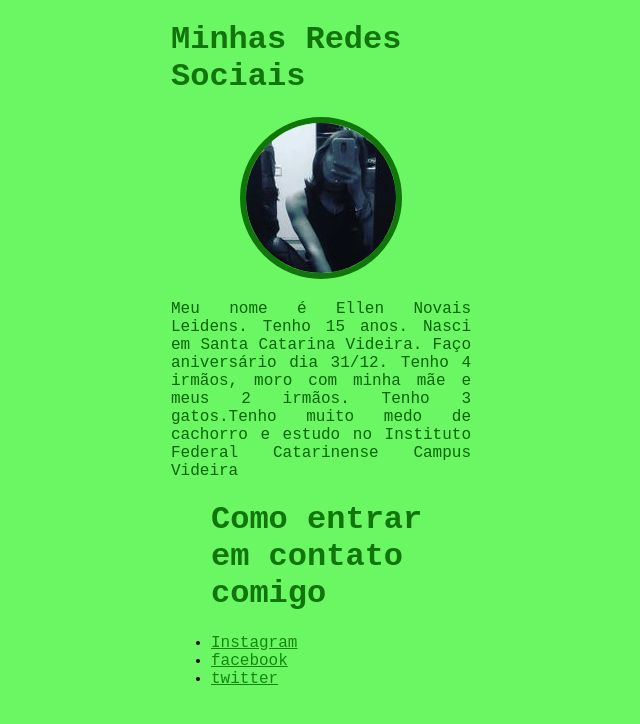
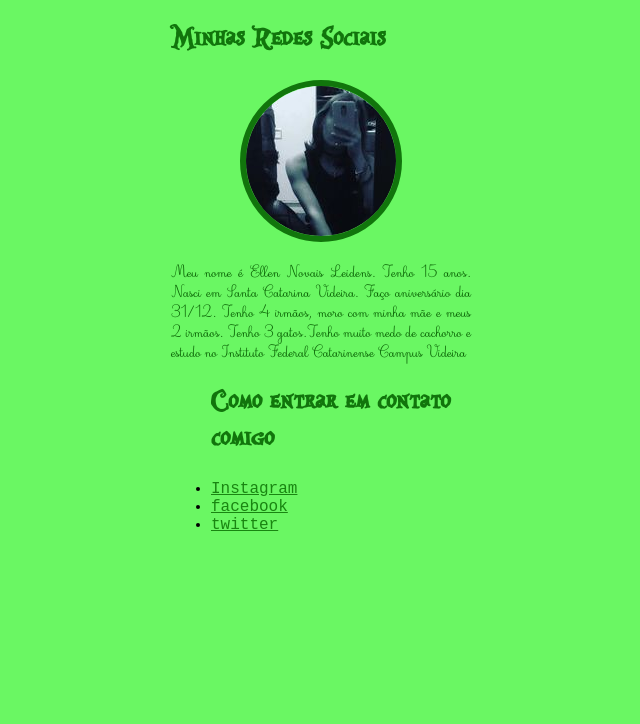
Before and after one commit to ellenzinhaifc/ellenifc, a plain HTML site: page index.html in a window 1280 px wide. Shown: the whole page, without its empty margins (319-959 px from the left). Drawn offline with Linux system fonts and the light colour scheme.

Commit message:
Add files via upload

```diff
--- a/css/estilo.css
+++ b/css/estilo.css
@@ -1,3 +1,18 @@
+@font-face {
+    font-family: ellen;
+    src: url(Alice_in_Wonderland_3.ttf);
+}
+
+@font-face {
+    font-family: ellen2;
+    src: url(Deuxieme_Rang.otf);
+}
+
+:root {
+    --font1: ellen;
+    --font2: ellen2;
+}
+
 body {
     background-color:#6AF763 ;
     font-family: monospace, 'Courier New', Courier;
@@ -13,11 +28,14 @@ div {
 
 h1{
     color:#11750C ;
+    font-family: var(--font1);
 }
 
 body p{
     color: #0a6405;
     text-align: justify;
+    font-family: var(--font2);
+
 }
 
 ul li a {
```
Also changed, not shown: css/Alice_in_Wonderland_3.ttf (added), css/Deuxieme_Rang.otf (added).
